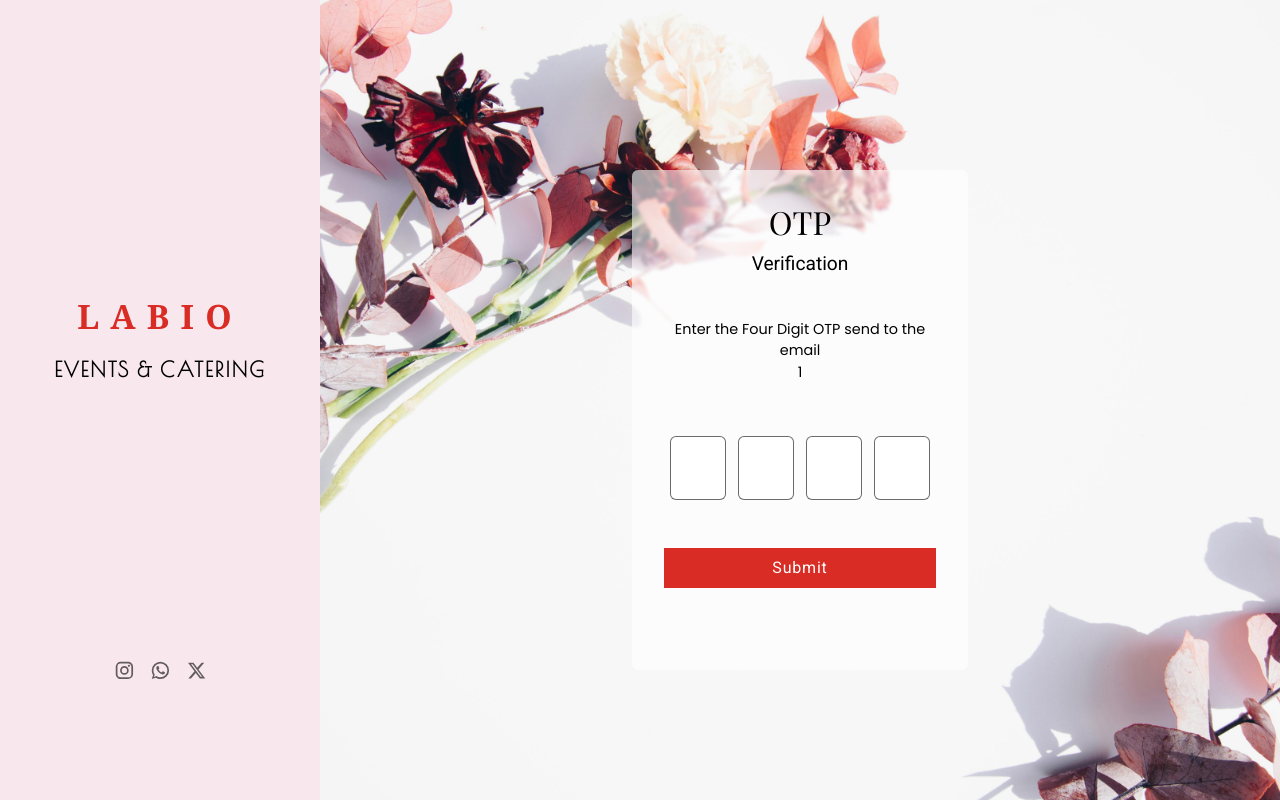
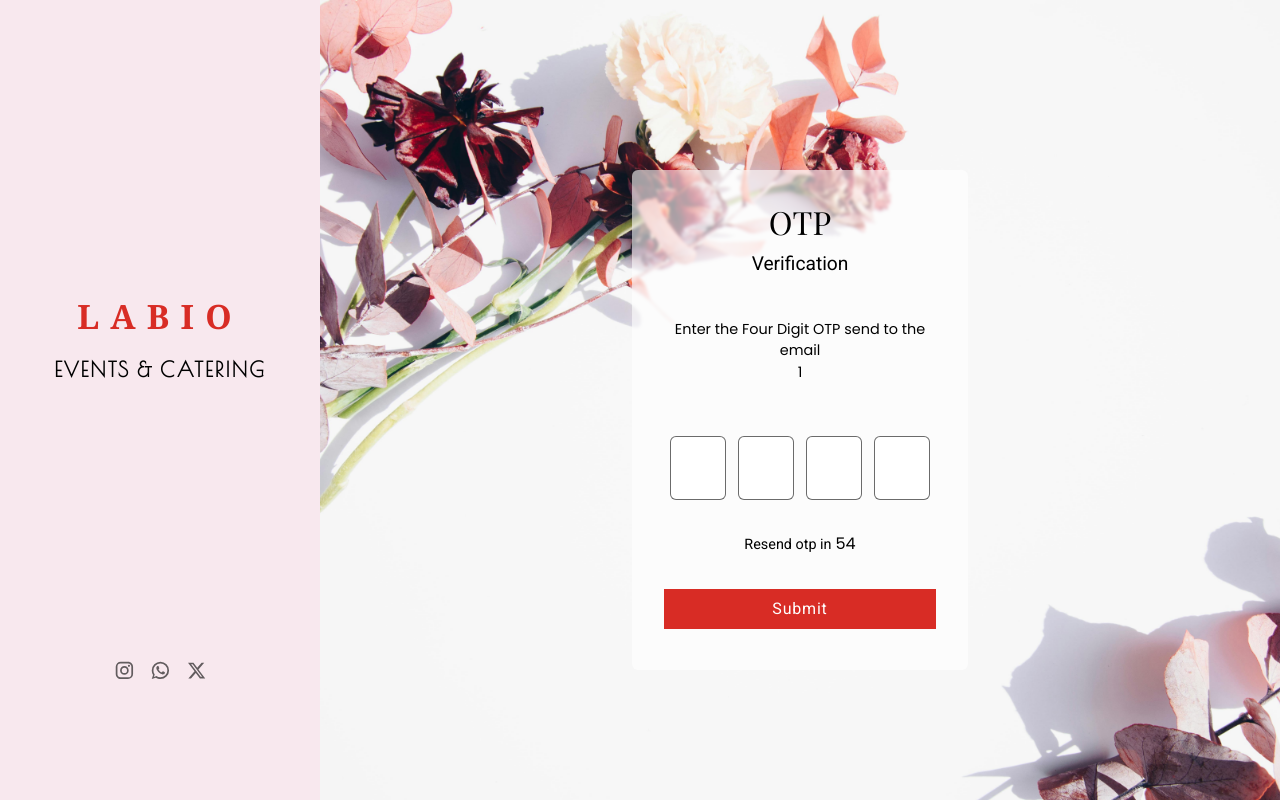
Before and after one commit to Labeebct/EVENT-MANAGEMENT-FRONTENT, a React (Vite) app: page /verify-otp/1/1 in a window 1280 px wide. Built offline with nearby package versions, Linux system fonts and the light colour scheme; a web font is replaced by a local one.

Commit message:
impleted otp resending feature

```diff
--- a/src/components/auth/OtpFrame.jsx
+++ b/src/components/auth/OtpFrame.jsx
@@ -14,10 +14,29 @@ const OtpFrame = () => {
   const [message, setMessage] = useState("");
   const [verified, setVerified] = useState(false);
 
+  const [resend, setResend] = useState(false);
+  const [count, setCount] = useState(0);
+
   useEffect(() => {
     // Focus the first input when component mounts
     inputsRef.current[0]?.focus();
+    setCount(59);
   }, []);
+
+  useEffect(() => {
+    let intervalId = setInterval(() => {
+      if (count === 0) {
+        clearInterval(intervalId);
+        setResend(true);
+      } else {
+        setCount(count - 1);
+      }
+    }, 1000);
+
+    return () => {
+      clearInterval(intervalId);
+    };
+  }, [count]);
 
   const handleInput = (index, e) => {
     const value = e.target.value;
@@ -40,6 +59,16 @@ const OtpFrame = () => {
   if (verifyType === "signup") api = `/otp-verification/${email}`;
   else if (verifyType === "login") api = `/forget-otp-verification/${email}`;
   else api = `/forget-otp-verification/${email}`;
+
+  const handleResend = async () => {
+    try {
+      setResend(false);
+      setCount(59);
+      await axiosInstance.get(`/resend-otp?email=${email}&type=${verifyType}`);
+    } catch (error) {
+      console.log("Error in handle resend otp", error);
+    }
+  };
 
   const handleSubmit = async (e) => {
     e.preventDefault();
@@ -116,6 +145,19 @@ const OtpFrame = () => {
             />
           ))}
         </div>
+        {resend ? (
+          <button
+            onClick={handleResend}
+            className="py-2 active:scale-[.97] px-3 cursor-pointer text-[.9rem] rounded-sm duration-200 ease-in-out  bg-slate-500 text-white"
+          >
+            Resend otp
+          </button>
+        ) : (
+          <span className="text-[.9rem] flex items-center font-roboto">
+            Resend otp in{" "}
+            <p className="text-[1rem] pl-1 font-poppins pb-[.1rem]">{count}</p>
+          </span>
+        )}
         {message && (
           <BasicAlert type={verified ? "success" : "error"} msg={message} />
         )}
--- a/src/components/auth/ResetPasswordFrame.jsx
+++ b/src/components/auth/ResetPasswordFrame.jsx
@@ -9,13 +9,13 @@ const ResetPasswordFrame = () => {
     /^(?=.*[A-Z])(?=.*\d)(?=.*[@$!%*?&])[A-Za-z\d@$!%*?&]{8,}$/;
 
   const Navigate = useNavigate();
-  const location = useLocation()
-  const [email , setEmail ] = useState('')
+  const location = useLocation();
+  const [email, setEmail] = useState("");
 
   useEffect(() => {
-    const queryParams = new URLSearchParams(location.search)
-    setEmail(queryParams.get('email'))
-  },[location.search])
+    const queryParams = new URLSearchParams(location.search);
+    setEmail(queryParams.get("email"));
+  }, [location.search]);
 
   const [error, setError] = useState("");
   const [succes, setSuccess] = useState(false);
@@ -57,7 +57,7 @@ const ResetPasswordFrame = () => {
         //Redrecting to Login page after successfull password reset
         if (status == 200) {
           setError(data.msg);
-          setSuccess(true)
+          setSuccess(true);
           setTimeout(() => Navigate("/login"), 800);
         }
       } catch (error) {
@@ -87,7 +87,7 @@ const ResetPasswordFrame = () => {
   if (error) setTimeout(() => setError(""), 2000);
 
   return (
-    <div className="w-[35%] min-w-[290px] backdrop-blur-[.1rem]  bg-[#ffffff96]  flex flex-col items-center translate-y-5 h-[550px] rounded-md box_shadow_black">
+    <div className="w-[35%] min-w-[290px] backdrop-blur-[.1rem]  bg-[#ffffff96]  flex flex-col items-center translate-y-5 h-[560px] rounded-md box_shadow_black">
       <h3 className="text-[2rem] font-playfair mt-7">Reset password</h3>
       <form
         onSubmit={handleSubmit}
@@ -128,7 +128,7 @@ const ResetPasswordFrame = () => {
             value={form.confirmPassword}
           />
         </div>
-        <p className="text-center text-[.7rem] mb-2 font-roboto opacity-70">
+        <p className="text-center mt-1 text-[.7rem] mb-2 font-roboto opacity-70">
           Password should contain minimum 8 character with one capital letter,
           one number and a special character
         </p>
```
